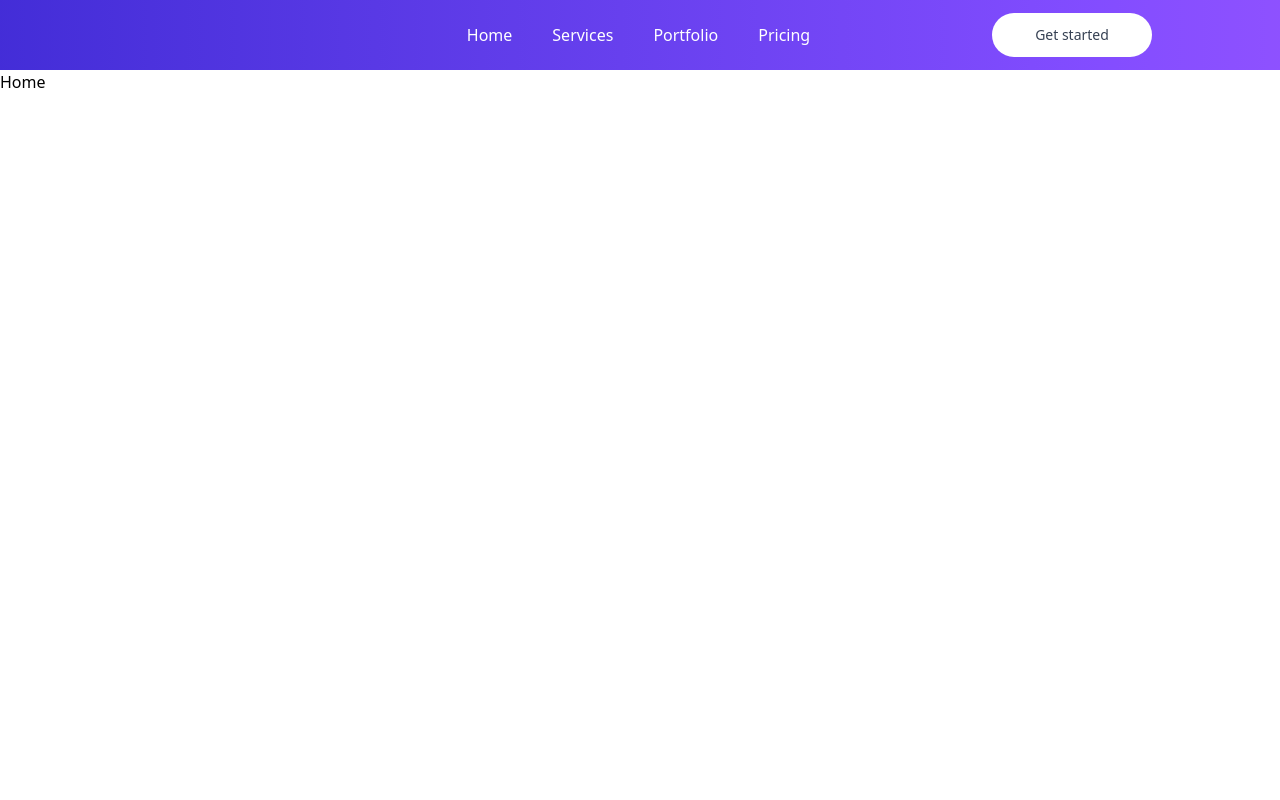
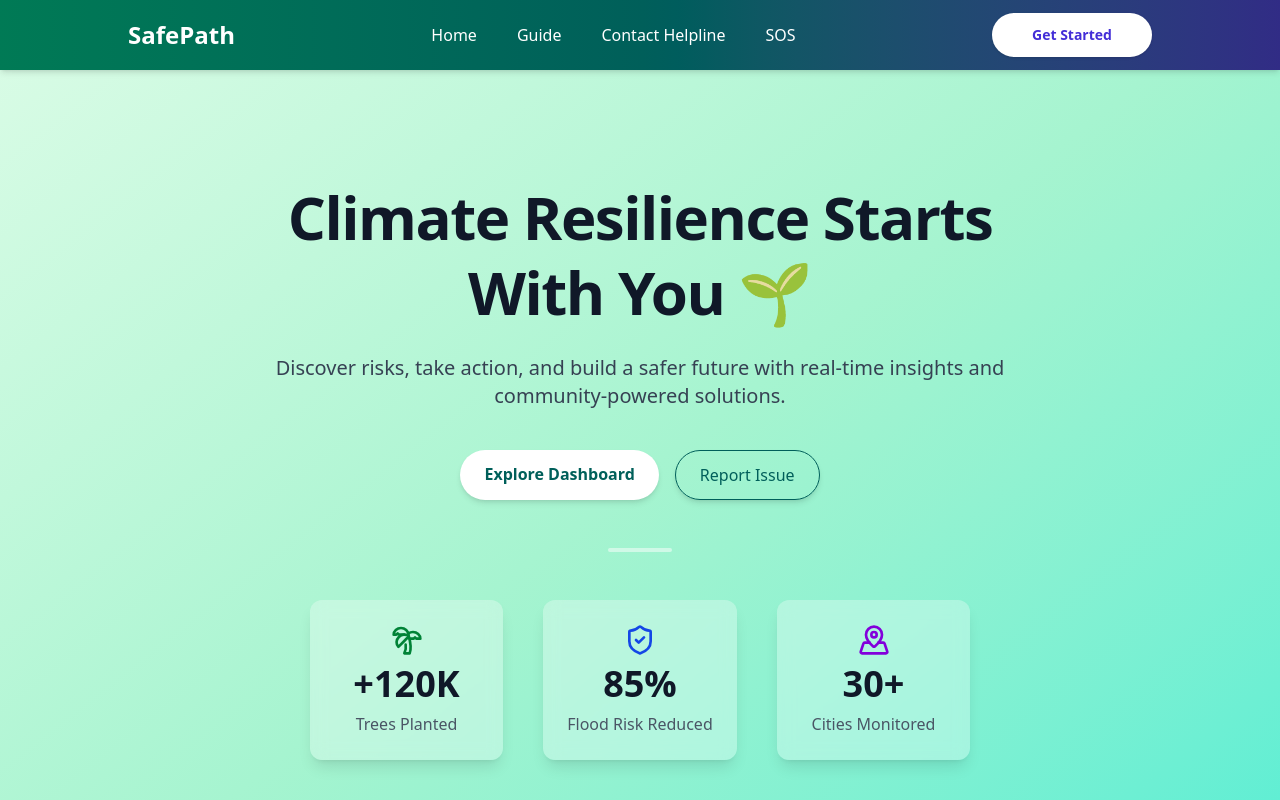
Before and after one commit to Mayank8159/hackathon2, a React (Vite) app in the folder frontend/: page / in a window 1280 px wide. Shown: the top 800 px of the page. Built offline with nearby package versions, Linux system fonts and the light colour scheme.

Commit message:
feat: update Navbar and Home components with new links and layout; enhance styling and add call-to-action buttons

```diff
--- a/frontend/src/components/Navbar.jsx
+++ b/frontend/src/components/Navbar.jsx
@@ -3,15 +3,13 @@ import { useState } from 'react';
 export default function Navbar() {
   const [isMobileOpen, setIsMobileOpen] = useState(false);
 
-  const navLinks = ['Home', 'Services', 'Portfolio', 'Pricing'];
+  const navLinks = ['Home', 'Guide', 'Contact Helpline', 'SOS'];
 
   return (
-    <nav className="h-[70px] relative w-full px-6 md:px-16 lg:px-24 xl:px-32 flex items-center justify-between z-30 bg-gradient-to-r from-indigo-700 to-violet-500 transition-all">
+    <nav className="fixed top-0 left-0 w-full h-[70px] px-6 md:px-16 lg:px-24 xl:px-32 flex items-center justify-between z-50 bg-gradient-to-r from-emerald-700 via-teal-800 to-indigo-900 shadow-md backdrop-blur-sm transition-all">
       {/* Logo */}
-      <a href="https://prebuiltui.com">
-        <svg width="157" height="40" viewBox="0 0 157 40" fill="none" xmlns="http://www.w3.org/2000/svg">
-          {/* SVG paths omitted for brevity */}
-        </svg>
+      <a href="#">
+        <h1 className="text-white font-bold text-2xl">SafePath</h1>
       </a>
 
       {/* Desktop Nav */}
@@ -26,9 +24,9 @@ export default function Navbar() {
       {/* Desktop Button */}
       <button
         type="button"
-        className="bg-white text-gray-700 md:inline hidden text-sm hover:opacity-90 active:scale-95 transition-all w-40 h-11 rounded-full"
+        className="bg-white text-indigo-700 font-semibold md:inline hidden text-sm hover:bg-slate-100 active:scale-95 transition-all w-40 h-11 rounded-full shadow"
       >
-        Get started
+        Get Started
       </button>
 
       {/* Mobile Toggle */}
@@ -45,19 +43,19 @@ export default function Navbar() {
 
       {/* Mobile Menu */}
       {isMobileOpen && (
-        <div className="mobile-menu absolute top-[70px] left-0 w-full bg-gradient-to-r from-indigo-700 to-violet-500 p-6 md:hidden">
+        <div className="mobile-menu absolute top-[70px] left-0 w-full bg-gradient-to-r from-emerald-700 via-teal-800 to-indigo-900 p-6 md:hidden z-40">
           <ul className="flex flex-col space-y-4 text-white text-lg">
             {navLinks.map((link) => (
               <li key={link}>
-                <a href="#" className="text-sm">{link}</a>
+                <a href="#" className="text-sm hover:text-white/70 transition">{link}</a>
               </li>
             ))}
           </ul>
           <button
             type="button"
-            className="bg-white text-gray-700 mt-6 inline text-sm hover:opacity-90 active:scale-95 transition-all w-40 h-11 rounded-full"
+            className="bg-white text-indigo-700 mt-6 inline text-sm font-semibold hover:bg-slate-100 active:scale-95 transition-all w-40 h-11 rounded-full shadow"
           >
-            Get started
+            Get Started
           </button>
         </div>
       )}
--- a/frontend/src/pages/Home.jsx
+++ b/frontend/src/pages/Home.jsx
@@ -1,9 +1,63 @@
-import React from 'react'
+import { Link } from 'react-router-dom';
+import { TreePalm, ShieldCheck, MapPinned } from 'lucide-react';
 
-const Home = () => {
+export default function Home() {
+  const stats = [
+    { label: 'Trees Planted', value: '+120K', icon: <TreePalm size={32} className="text-green-700" /> },
+    { label: 'Flood Risk Reduced', value: '85%', icon: <ShieldCheck size={32} className="text-blue-700" /> },
+    { label: 'Cities Monitored', value: '30+', icon: <MapPinned size={32} className="text-purple-700" /> },
+  ];
+
   return (
-    <div>Home</div>
-  )
+    <section className="min-h-screen bg-gradient-to-br from-green-100 via-emerald-200 to-teal-300  text-gray-900 flex flex-col justify-center items-center px-6 md:px-24 lg:px-32 xl:px-48 py-20">
+      {/* Hero */}
+      <div className="text-center max-w-3xl animate-fade-in">
+        <h1 className="text-5xl md:text-6xl font-extrabold tracking-tight leading-tight mt-25 mb-6">
+          Climate Resilience Starts With You 🌱
+        </h1>
+        <p className="text-lg md:text-xl text-gray-700 mb-10">
+          Discover risks, take action, and build a safer future with real-time insights and community-powered solutions.
+        </p>
+        <div className="flex flex-col sm:flex-row gap-4 justify-center">
+          <Link
+            to="/dashboard"
+            className="bg-white text-teal-800 font-semibold px-6 py-3 rounded-full hover:bg-slate-100 transition duration-300 shadow-md"
+          >
+            Explore Dashboard
+          </Link>
+          <Link
+            to="/report"
+            className="border border-teal-800 text-teal-800 px-6 py-3 rounded-full hover:bg-teal-800 hover:text-white transition duration-300 shadow-md"
+          >
+            Report Issue
+          </Link>
+        </div>
+      </div>
+
+      {/* Divider */}
+      <div className="w-16 h-1 bg-white/50 rounded-full my-12"></div>
+
+      {/* Stats */}
+      <div className="grid grid-cols-1 md:grid-cols-3 gap-10 text-center">
+        {stats.map((stat) => (
+          <div key={stat.label} className="bg-white/30 backdrop-blur-sm p-6 rounded-xl shadow-lg">
+            <div className="mb-2 flex justify-center">{stat.icon}</div>
+            <h2 className="text-4xl font-bold">{stat.value}</h2>
+            <p className="text-gray-600 mt-2">{stat.label}</p>
+          </div>
+        ))}
+      </div>
+
+      {/* CTA Footer */}
+      <div className="mt-24 text-center">
+        <p className="text-gray-700 mb-4 text-lg">Join the movement. Every action counts.</p>
+        <Link
+          to="/signup"
+          className="bg-white text-indigo-700 font-medium px-6 py-3 rounded-full hover:bg-slate-100 transition duration-300 shadow-md"
+        >
+          Get Started
+        </Link>
+      </div>
+    </section>
+  );
 }
-
-export default Home
```
